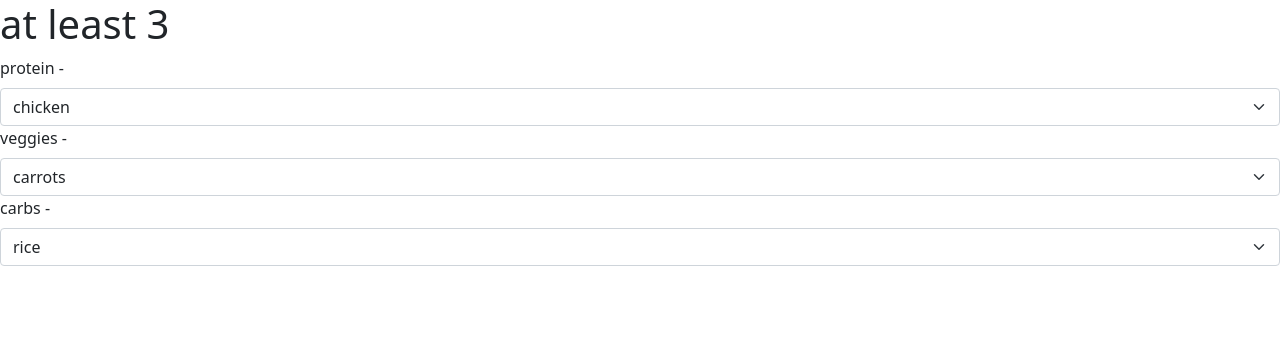
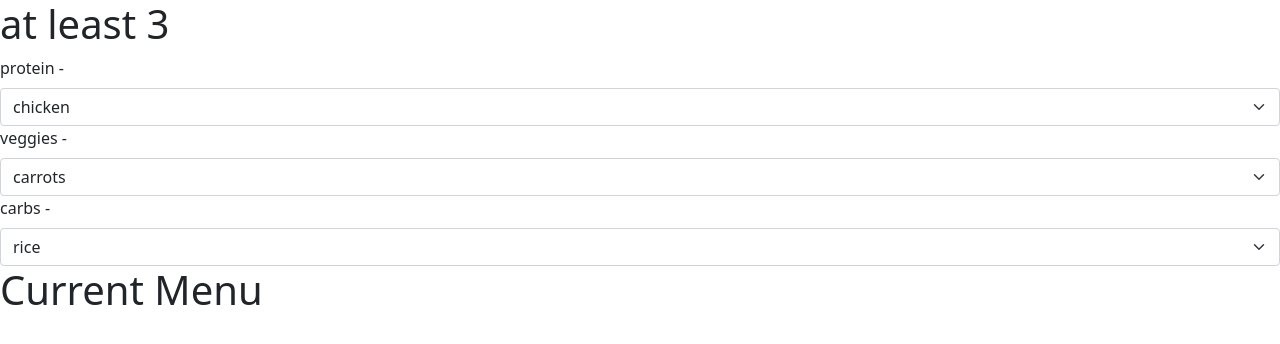
Before and after one commit to kimhonrada/atleast3, a React app: page / in a window 1280 px wide. Shown: the top 344 px of the page. Built offline with nearby package versions, Linux system fonts and the light colour scheme; the HTML template or start-up script is replaced by a standard one.

Commit message:
Add currentList of ingredients to take in ingredients chosen in menu

```diff
--- a/src/App.js
+++ b/src/App.js
@@ -1,18 +1,30 @@
-import React from "react";
+import React, { useState } from "react";
 import "bootstrap";
 import "bootstrap/dist/css/bootstrap.min.css";
 import Aromatics from "/src/components/menu/aromatics.js";
 import Veggies from "/src/components/menu/veggies.js";
 import Protein from "/src/components/menu/protein.js";
 import Carbs from "/src/components/menu/carbs.js";
+import CurrentMenu from "/src/components/currentMenu.js";
 
 const App = () => {
+  // const currentList = ["rice", "chicken", "carrots"];
+
+  const [currentList, setCurrentList] = useState([]);
+
+  const updateList = (newItem) => {
+    if (!currentList.includes(newItem)) {
+      setCurrentList((list) => [...list, newItem]);
+    }
+  };
+
   return (
     <>
       <h1>at least 3</h1>
-      <Protein />
+      <Protein updateList={updateList} />
       <Veggies />
       <Carbs />
+      <CurrentMenu currentList={currentList} />
     </>
   );
 };
--- /dev/null
+++ b/src/components/currentMenu.js
@@ -0,0 +1,16 @@
+import React, { useState } from "react";
+import "bootstrap";
+import "bootstrap/dist/css/bootstrap.min.css";
+
+const CurrentMenu = ({ currentList }) => {
+  const list = currentList.map((item) => <li key={item}>{item}</li>);
+
+  return (
+    <div>
+      <h1>Current Menu</h1>
+      {list}
+    </div>
+  );
+};
+
+export default CurrentMenu;
--- a/src/components/menu/protein.js
+++ b/src/components/menu/protein.js
@@ -2,11 +2,11 @@ import React, { useState } from "react";
 import "bootstrap";
 import "bootstrap/dist/css/bootstrap.min.css";
 
-const Protein = () => {
+const Protein = ({ updateList }) => {
   const [protein, setProtein] = useState("");
 
   const handleChange = (e) => {
-    setProtein(e.target.value);
+    updateList(e.target.value);
   };
 
   return (
```
